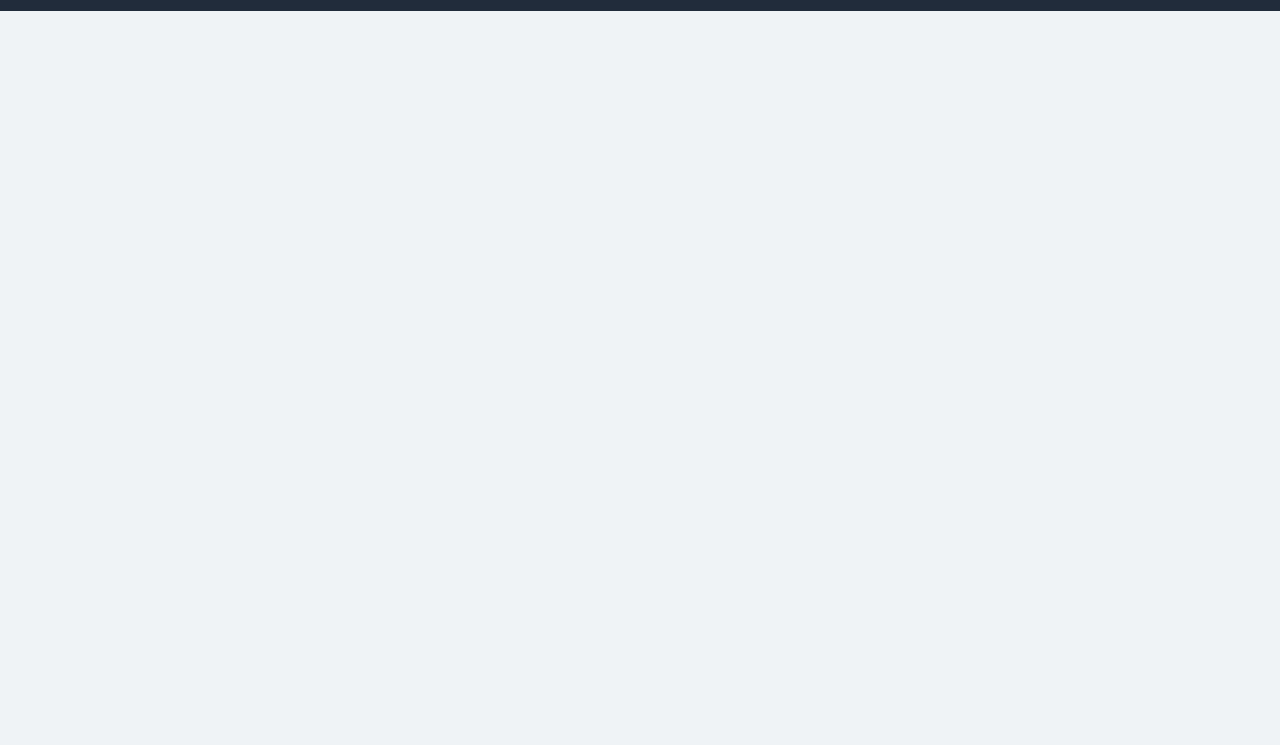
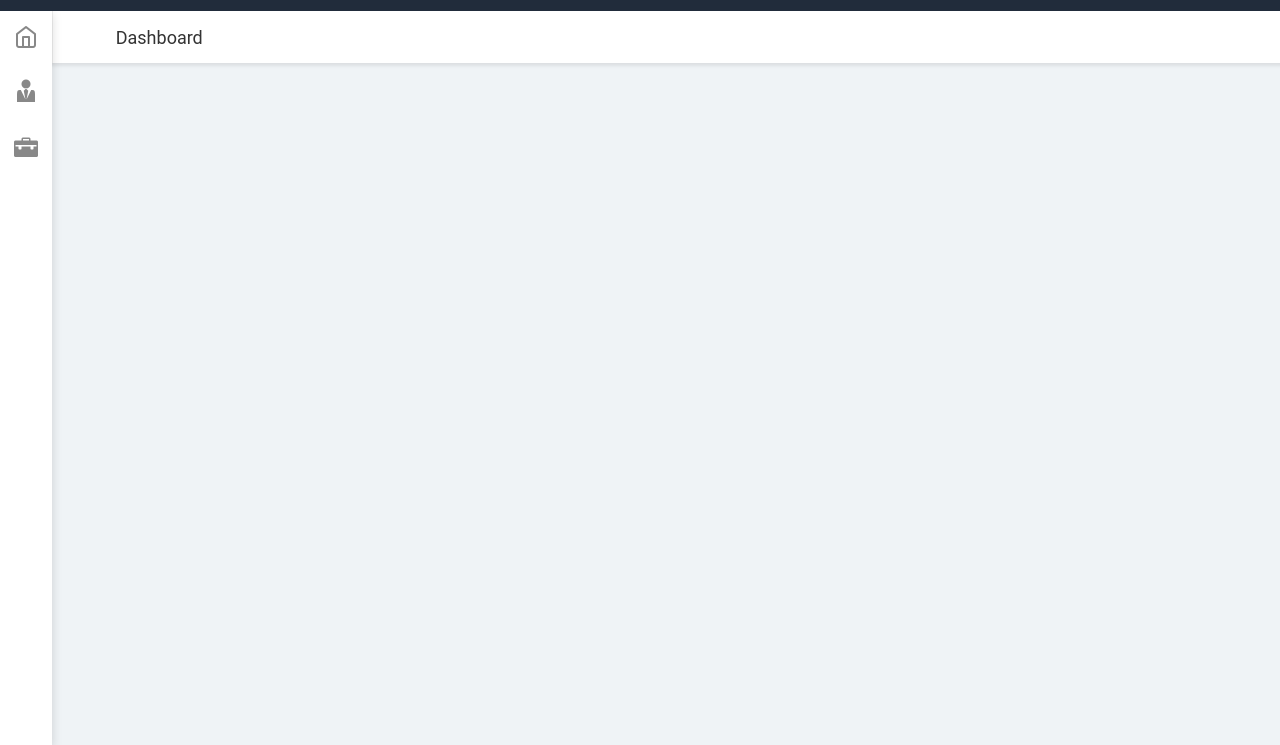
Before and after one commit to umarthariqalexander/reimbursement, a website: page views/index.html in a window 1280 px wide. Shown: the part 55-800 px from the top of the page. Drawn offline with nearby package versions, Linux system fonts and the light colour scheme; some packages are replaced by stand-ins of ours; files that its build step writes are made by us from their sources; a script that the page names is missing; files whose address does not match are found by name.

Commit message:
left navbar added

```diff
--- /dev/null
+++ b/scripts/directives/LeftNavigationMenu/index.html
@@ -0,0 +1,15 @@
+<aside class="left-nav-wrapper">
+    <div class="left-nav-menu">
+        <ul>
+            <li>
+                <span class="icon-home"></span>
+            </li>
+            <li>
+                <span class="icon-user-tie"></span>
+            </li>
+            <li>
+                <span class="icon-briefcase"></span>
+            </li>
+        </ul>
+    </div>
+</aside>
--- /dev/null
+++ b/scripts/directives/LeftNavigationMenu/index.js
@@ -0,0 +1,7 @@
+angular.module("reimbursement")
+.directive("leftNav", function(){
+    return{
+        scope:{},
+        templateUrl: "./scripts/directives/LeftNavigationMenu/index.html"
+    }
+});
--- /dev/null
+++ b/styles/colors.scss
@@ -0,0 +1 @@
+$active-option-color: #1DA8D5;
--- a/styles/home.scss
+++ b/styles/home.scss
@@ -24,3 +24,23 @@
     float: right;
     cursor: pointer;
 }
+.title-bar{
+    margin-top: 66px !important;
+    right: 0;
+    height: 52px;
+    position: fixed;
+    background-color: #FFFFFF;
+    width: calc(100% - 52px);
+    margin: auto;
+    padding: 0 4.9%;
+    z-index: 2;
+    border-left: 1px solid #eee;
+    box-shadow: 0px 0px 3px 3px rgba(0,0,0,0.08);
+    transition: 0.5s all;
+    .page-title{
+        display: inline-block;
+       padding: 16px 0;
+       line-height: 1.2;
+       font-size: 18px;
+    }
+}
--- /dev/null
+++ b/styles/leftNavMenu.scss
@@ -0,0 +1,44 @@
+@import 'colors';
+
+.left-nav-wrapper{
+    height: calc(100% - 66px);
+    position: fixed;
+    z-index: 4;
+    overflow: visible;
+    top: 66px;
+    left: 0;
+    background-color: #FFFFFF;
+    box-shadow: 0 3px 10px 0 rgba(0,0,0,0.15);
+    transition: 0.5s left;
+    ul{
+        list-style: none;
+        padding-left: 0px;
+        li{
+            padding:14px;
+        }
+        li:hover{
+            background-color: $active-option-color;
+            .icon-briefcase{
+                color: white;
+            }
+            .icon-user-tie{
+                color: white;
+            }
+        }
+        li:nth-child(1):hover{
+            background-color: white;
+        }
+    }
+    .icon-briefcase{
+        font-size: 24px;
+        color: #888888;
+    }
+    .icon-user-tie{
+        font-size: 24px;
+        color: #888888;
+    }
+    .icon-home{
+        font-size: 24px;
+        color: #888888;
+    }
+}
--- a/styles/main.scss
+++ b/styles/main.scss
@@ -10,3 +10,4 @@ body{
 @import 'home';
 @import 'headLessDropDown';
 @import 'profilepic';
+@import 'leftNavMenu';
--- a/styles/style.scss
+++ b/styles/style.scss
@@ -24,12 +24,21 @@
   -moz-osx-font-smoothing: grayscale;
 }
 
-.icon-menu:before {
-  content: "\e902";
+.icon-home:before {
+  content: "\e903";
 }
 .icon-arrow_drop_down:before {
   content: "\e900";
 }
+.icon-menu:before {
+  content: "\e902";
+}
 .icon-caret-down:before {
   content: "\e901";
 }
+.icon-user-tie:before {
+  content: "\e976";
+}
+.icon-briefcase:before {
+  content: "\e9ae";
+}
--- a/views/index.html
+++ b/views/index.html
@@ -16,6 +16,7 @@
         <script src="/scripts/index.js"></script>
         <script src="/scripts/controllers/appHeaderCtrl.js"></script>
         <!-- Directives -->
+        <script src="/scripts/directives/LeftNavigationMenu/index.js"></script>
         <script src="/scripts/directives/headLessDropDown/index.js"></script>
         <script src="/scripts/directives/ProfilePic/index.js"></script>
     </head>
@@ -27,6 +28,10 @@
                     <head-less-drop-down id="'userAccountOptions'" selected="userAccountOptionSelected" items="items"><head-less-drop-down>
                 </div>
             </div>
+            <left-nav></left-nav>
+            <div class="title-bar">
+                <span class="page-title">Dashboard</span>
+            </div>
             <ng-view></ng-view>
         </div>
     </body>
```
Also changed, not shown: styles/fonts/icomoon.ttf, styles/fonts/icomoon.woff, 2 other files.
